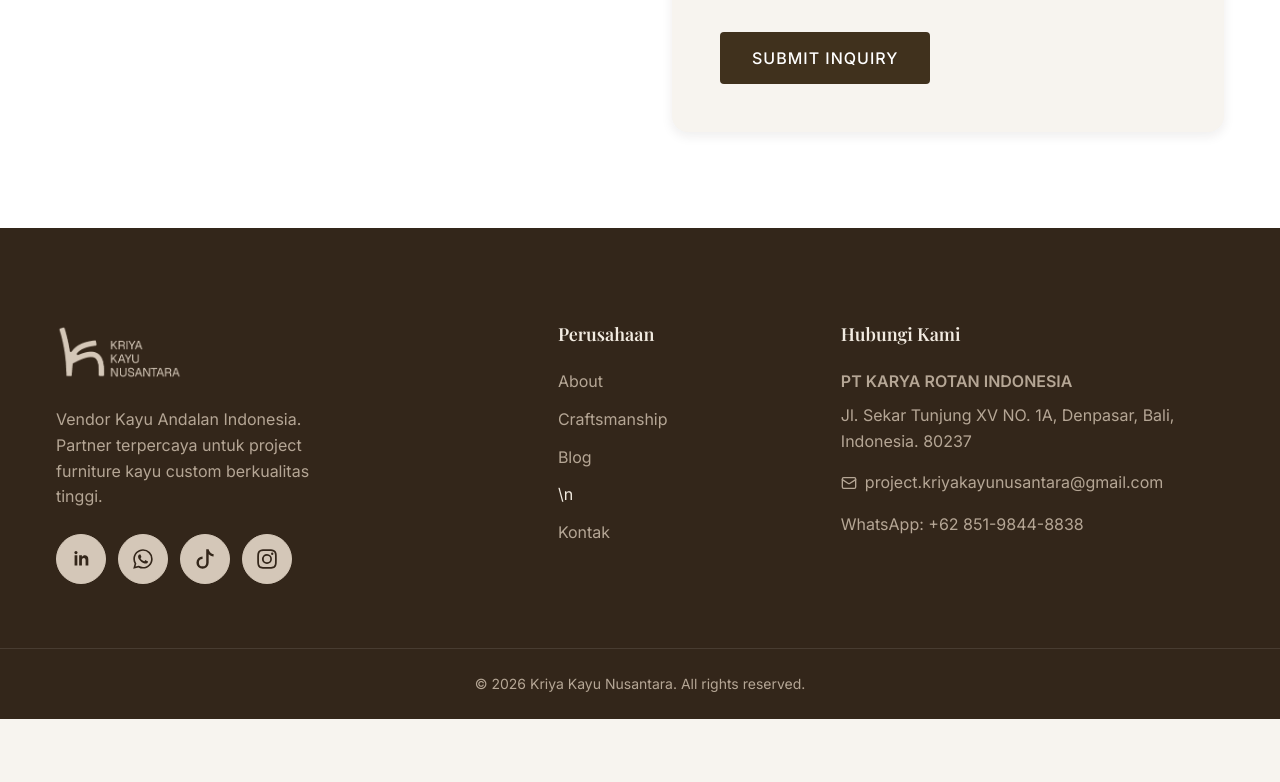
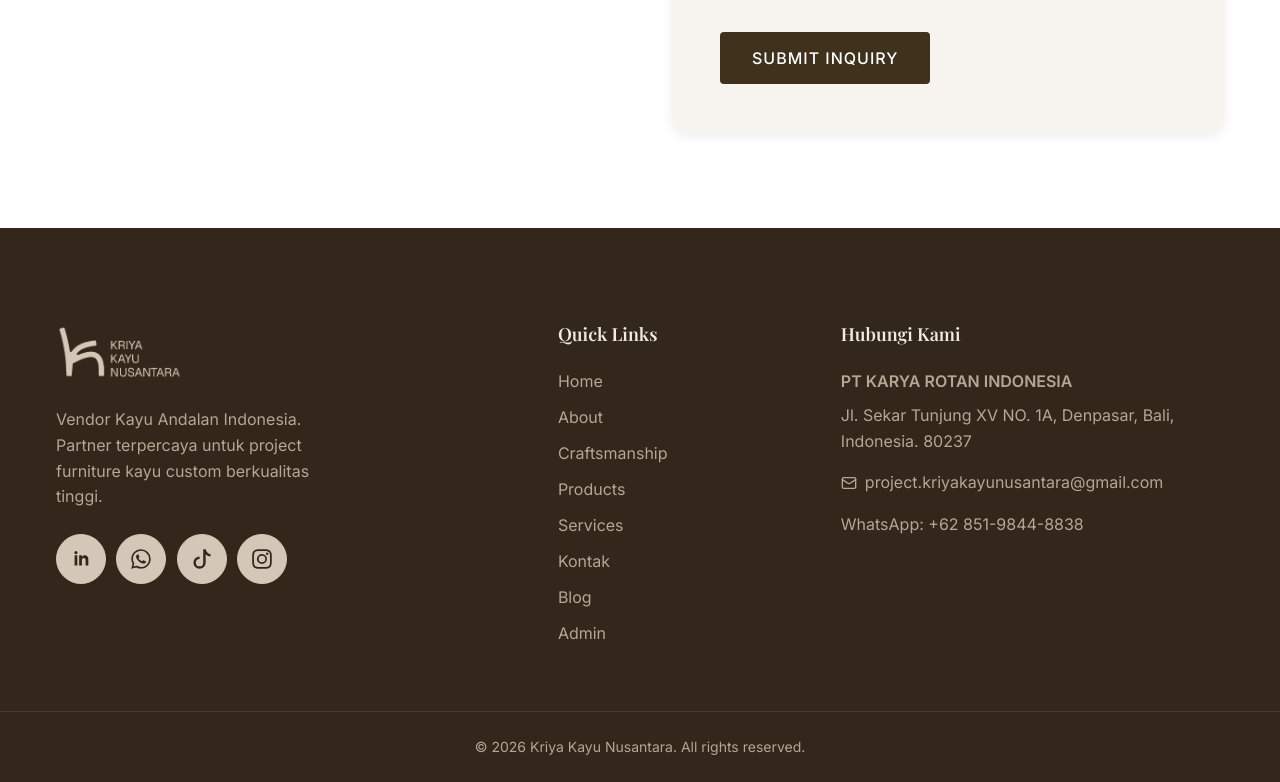
Before and after one commit to Alialkhozini/kriya-kayu-nusantara, a React (Vite) app: page /contact in a window 1280 px wide. Shown: the part 1004-1786 px from the top of the page. Before the commit the page ends 1723 px from the top, so only its background shows below. Built offline with nearby package versions, Linux system fonts and the light colour scheme; a web font is replaced by a local one.

Commit message:
feat: add Footer component and localization translation files

```diff
--- a/src/components/Footer.css
+++ b/src/components/Footer.css
@@ -49,7 +49,7 @@
    walnut-on-walnut chip would be invisible here. */
 .footer-social {
   display: flex;
-  gap: 0.75rem;
+  gap: 0.65rem;
   margin-top: 1.5rem;
 }
 
@@ -91,7 +91,7 @@
 .footer-links ul {
   display: flex;
   flex-direction: column;
-  gap: 0.75rem;
+  gap: 0.65rem;
 }
 
 .footer-links a {
--- a/src/components/Footer.jsx
+++ b/src/components/Footer.jsx
@@ -40,8 +40,14 @@ const Footer = () => {
         <div className="footer-links">
           <h4>{t('footer.company')}</h4>
           <ul>
+            <li><Link to="/">{t('navbar.home')}</Link></li>
             <li><Link to="/about">{t('navbar.about')}</Link></li>
-            <li><Link to="/craftsmanship">{t('navbar.craftsmanship')}</Link></li>            <li><Link to="/blog">{t('navbar.blog')}</Link></li>\n            <li><Link to="/contact">{t('navbar.contact')}</Link></li>
+            <li><Link to="/craftsmanship">{t('navbar.craftsmanship')}</Link></li>
+            <li><Link to="/products">{t('navbar.products')}</Link></li>
+            <li><Link to="/services">{t('navbar.services')}</Link></li>
+            <li><Link to="/contact">{t('navbar.contact')}</Link></li>
+            <li><Link to="/blog">{t('navbar.blog')}</Link></li>
+            <li><Link to="/admin">{t('navbar.admin')}</Link></li>
           </ul>
         </div>
 
--- a/src/locales/en/translation.json
+++ b/src/locales/en/translation.json
@@ -235,7 +235,7 @@
   },
   "footer": {
     "desc": "Indonesia's Reliable Wood Vendor. A trusted partner for high-quality custom wood furniture projects.",
-    "company": "Company",
+    "company": "Quick Links",
     "services": "Services",
     "contact": "Contact Us",
     "rights": "Kriya Kayu Nusantara. All rights reserved."
--- a/src/locales/id/translation.json
+++ b/src/locales/id/translation.json
@@ -235,7 +235,7 @@
   },
   "footer": {
     "desc": "Vendor Kayu Andalan Indonesia. Partner terpercaya untuk project furniture kayu custom berkualitas tinggi.",
-    "company": "Perusahaan",
+    "company": "Quick Links",
     "services": "Layanan",
     "contact": "Hubungi Kami",
     "rights": "Kriya Kayu Nusantara. All rights reserved."
--- a/src/pages/Home.css
+++ b/src/pages/Home.css
@@ -19,10 +19,10 @@
   height: 100%;
   overflow: hidden;
   display: flex;
-  align-items: center;
+  align-items: flex-end;
   justify-content: center;
-  padding-top: 3rem;
-  padding-bottom: 5.5rem;
+  padding-top: 5rem;
+  padding-bottom: 7.25rem;
 }
 
 /* Cinematic Ken Burns zoom + subtle rotate effect on banner photos */
@@ -413,14 +413,34 @@
 
 /* Responsive */
 @media (max-width: 992px) {
-  .hero-slide-bg { padding-bottom: 5.5rem; }
+  .hero-section {
+    height: 100vh;
+    height: 100dvh;
+    min-height: 100vh;
+    min-height: 100dvh;
+  }
+  .hero-slide-bg {
+    align-items: flex-end;
+    padding-bottom: 6rem;
+    padding-top: 4.5rem;
+  }
   .hero-title { font-size: 2.35rem; }
   .collection-tiles { grid-template-columns: repeat(2, 1fr); }
   .process-steps { grid-template-columns: repeat(2, 1fr); }
 }
 
 @media (max-width: 768px) {
-  .hero-slide-bg { padding-bottom: 5rem; }
+  .hero-section {
+    height: 100vh;
+    height: 100dvh;
+    min-height: 100vh;
+    min-height: 100dvh;
+  }
+  .hero-slide-bg {
+    align-items: flex-end;
+    padding-bottom: 5.75rem;
+    padding-top: 4rem;
+  }
   .hero-title { font-size: 1.95rem; }
   .hero-subtitle { font-size: 0.95rem; margin-bottom: 1.25rem; }
   .hero-ctas { flex-direction: column; width: 100%; align-items: center; gap: 0.85rem; }
```
Also changed, not shown: 1 other file (tests, documents, lock files or other folders).
